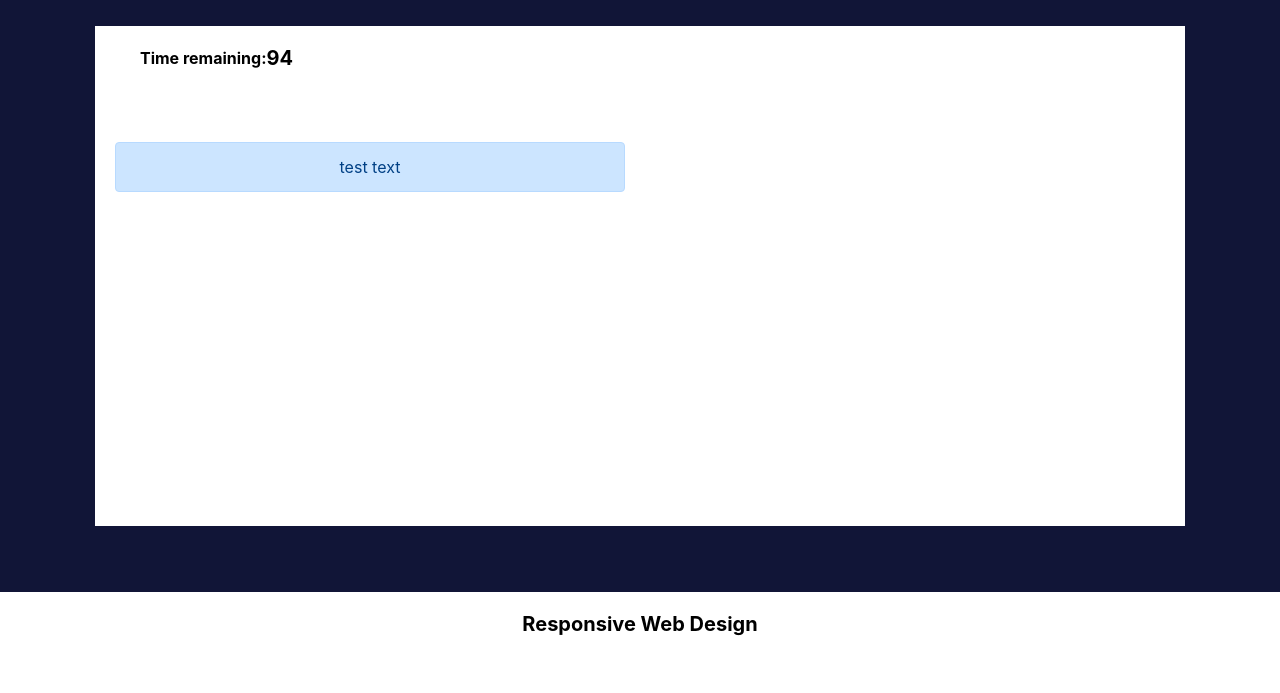
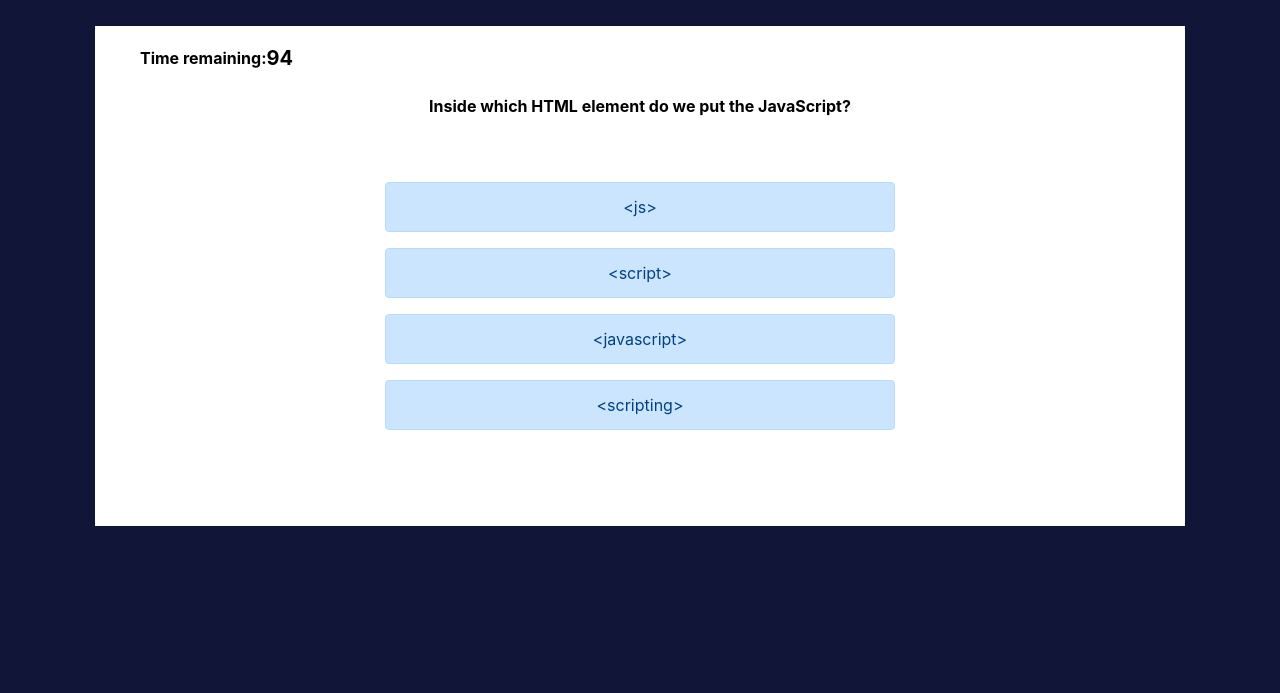
Before and after one commit to SaudaminiKeshav/Code-Quiz, a plain HTML site: page index.html in a window 1280 px wide. Both pictures are taken after a click on the button "Start Quiz". Shown: the part 99-792 px from the top of the page. Drawn offline with nearby package versions, Linux system fonts and the light colour scheme.

Commit message:
Parsed the json and populated the quiz question and options. Also add another field in the json for correct answer

```diff
--- a/script.js
+++ b/script.js
@@ -1,95 +1,3 @@
-
-// Region create quiz content json
-var quizContent = [
-    {
-        "question": "Inside which HTML element do we put the JavaScript?",
-        "options": [
-            "<js>",
-            "<script>",
-            "<javascript>",
-            "<scripting>"
-        ]
-    },
-    {
-        "question": "Where is the correct place to insert a JavaScript?",
-        "options": [
-            "The <body> section",
-            "The <head> section",
-            "Both the <head> section and the <body> section are correct",
-            "None of the above"
-        ]
-    },
-    {
-        "question": "What is the correct syntax for referring to an external script called \"xxx.js\"?",
-        "options": [
-            "<script name = \"xxx.js\">",
-            "<script href = \"xxx.js\">",
-            "<script src = \"xxx.js\">",
-            "None of the above"
-        ]
-    },
-    {
-        "question": "The external JavaScript file must contain the <script> tag.",
-        "options": [
-            "True",
-            "False"
-        ]
-    },
-    {
-        "question": "How do you write \"Hello World\" in an alert box?",
-        "options": [
-            "alertBox(\"Hello World\");",
-            "alert(\"Hello World\");",
-            "msg(\"Hello World\");",
-            "msgBox(\"Hello World\");"
-        ]
-    },
-    {
-        "question": "How do you create a function in JavaScript?",
-        "options": [
-            "function:myFunction()",
-            "function myFunction()",
-            "function = myFunction()"
-        ]
-    },
-    {
-        "question": "How do you call a function named \"myFunction\"?",
-        "options": [
-            "myFunction()",
-            "call function myFunction()",
-            "call myFunction()"
-        ]
-    },
-    {
-        "question": "How to write an IF statement in JavaScript?",
-        "options": [
-            "if (i==5)",
-            "if i = 5 then",
-            "if i = 5",
-            "if i == 5 then"
-        ]
-    },
-    {
-        "question": "How do you round the number 7.25, to the nearest integer?",
-        "options": [
-            "rnd(7.25)",
-            "round(7.25)",
-            "Math.round(7.25)",
-            "Math.rnd(7.25)"
-        ]
-    },
-    {
-        "question": "Which event occurs when the user clicks on an HTML element?",
-        "options": [
-            "onChange",
-            "onClick",
-            "onmouseover",
-            "onmouseclick"
-        ]
-    }
-];
-
-//End region
 
 //Region HTML element creation
 var cardBody = document.querySelector(".card-body");
@@ -130,16 +38,17 @@ if(TotalTime<0){
 
 // Region quiz question creation
 function createAndDisplayQuizQuestions(cardBody){
+    //Get quiz content from json
+    var quizObj = JSON.parse(JSON.stringify(quizContent));
+    console.log(quizContent.length)
 
     // Region create row and colums for quiz options
     var rowDiv = document.createElement("div");
-    rowDiv.setAttribute("class", "row rowBody py-5");
+    rowDiv.setAttribute("class", "row rowBody py-5 justify-content-center");
 
-    var colDiv1 = document.createElement("div");
-    colDiv1.setAttribute("class", "colBody col-lg-6");
+    var colDiv = document.createElement("div");
+    colDiv.setAttribute("class", "colBody col-lg-6");
 
-    var colDiv2 = document.createElement("div");
-    colDiv2.setAttribute("class", "colBody col-lg-6");
     // End region
 
     // Region display quiz question
@@ -147,17 +56,21 @@ function createAndDisplayQuizQuestions(cardBody){
     questionPTag.setAttribute("class", "questionPTag");
     // End region
 
-    generateQuizQuestion(colDiv1, colDiv2, questionPTag);
+    var i = 0;
+    generateQuizQuestion(colDiv, questionPTag, quizObj[i]);
 
     // Append question p tag, row and column div tags to body
     cardBody.appendChild(questionPTag);
-    rowDiv.appendChild(colDiv1);
-    rowDiv.appendChild(colDiv2);
+    rowDiv.appendChild(colDiv);
     cardBody.appendChild(rowDiv)
 }
 
-function generateQuizQuestion(colDiv1, colDiv2, questionPTag){
-    createAndDisplayQuizOptions(colDiv1, "test text");
+function generateQuizQuestion(colDiv, questionPTag, quizObj){
+        questionPTag.textContent = quizObj.question;
+        for(var i= 0; i<quizObj.options.length; i++){
+            createAndDisplayQuizOptions(colDiv, quizObj.options[i]);
+        }
+
 }
 
 function createAndDisplayQuizOptions(colDiv, quizOption){
@@ -165,7 +78,109 @@ function createAndDisplayQuizOptions(colDiv, quizOption){
     alertDiv.setAttribute("class", "alert alert-primary");
     alertDiv.setAttribute("role", "alert");
     alertDiv.textContent = quizOption;
-
     colDiv.appendChild(alertDiv);
 }
 // End region
+
+
+// Region create quiz content json
+var quizContent = [
+    {
+        "question": "Inside which HTML element do we put the JavaScript?",
+        "options": [
+            "<js>",
+            "<script>",
+            "<javascript>",
+            "<scripting>"
+        ],
+        "rightOptions": "<script>"
+    },
+    {
+        "question": "Where is the correct place to insert a JavaScript?",
+        "options": [
+            "The <body> section",
+            "The <head> section",
+            "Both the <head> section and the <body> section are correct",
+            "None of the above"
+        ],
+        "rightOptions": "The <body> section"
+    },
+    {
+        "question": "What is the correct syntax for referring to an external script called \"xxx.js\"?",
+        "options": [
+            "<script name = \"xxx.js\">",
+            "<script href = \"xxx.js\">",
+            "<script src = \"xxx.js\">",
+            "None of the above"
+        ],
+        "rightOptions": "<script src = \"xxx.js\">"
+    },
+    {
+        "question": "The external JavaScript file must contain the <script> tag.",
+        "options": [
+            "True",
+            "False"
+        ],
+        "rightOptions": "False"
+    },
+    {
+        "question": "How do you write \"Hello World\" in an alert box?",
+        "options": [
+            "alertBox(\"Hello World\");",
+            "alert(\"Hello World\");",
+            "msg(\"Hello World\");",
+            "msgBox(\"Hello World\");"
+        ],
+        "rightOptions": "alert(\"Hello World\");"
+    },
+    {
+        "question": "How do you create a function in JavaScript?",
+        "options": [
+            "function:myFunction()",
+            "function myFunction()",
+            "function = myFunction()"
+        ],
+        "rightOptions": "function myFunction()"
+    },
+    {
+        "question": "How do you call a function named \"myFunction\"?",
+        "options": [
+            "myFunction()",
+            "call function myFunction()",
+            "call myFunction()"
+        ],
+        "rightOptions": "myFunction()"
+    },
+    {
+        "question": "How to write an IF statement in JavaScript?",
+        "options": [
+            "if (i==5)",
+            "if i = 5 then",
+            "if i = 5",
+            "if i == 5 then"
+        ],
+        "rightOptions": "if (i==5)"
+    },
+    {
+        "question": "How do you round the number 7.25, to the nearest integer?",
+        "options": [
+            "rnd(7.25)",
+            "round(7.25)",
+            "Math.round(7.25)",
+            "Math.rnd(7.25)"
+        ],
+        "rightOptions": "Math.round(7.25)"
+    },
+    {
+        "question": "Which event occurs when the user clicks on an HTML element?",
+        "options": [
+            "onChange",
+            "onClick",
+            "onmouseover",
+            "onmouseclick"
+        ],
+        "rightOptions": "onClick"
+    }
+];
+
+//End region
```
Also changed, not shown: index.html (+2 -2 lines).
